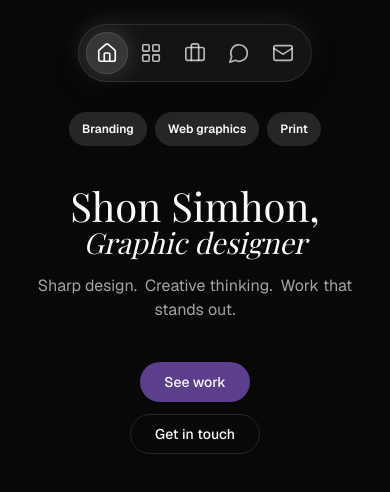
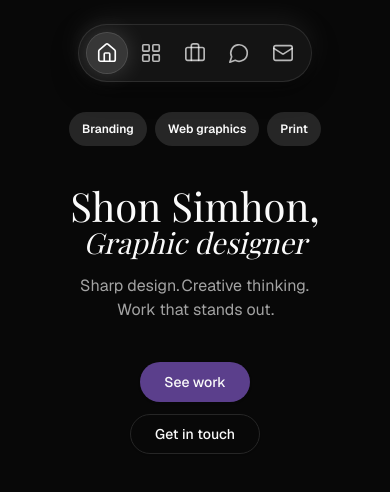
Before and after one commit to HilelShahar/shon-design, a Next.js app: page / in a window 390 px wide. Shown: the top 492 px of the page. Built offline with nearby package versions, Linux system fonts and the light colour scheme.

Commit message:
refine hero micro motion

```diff
--- a/src/app/globals.css
+++ b/src/app/globals.css
@@ -331,13 +331,32 @@
     transform: translate3d(0, calc(var(--hero-p) * -44px), 0) scale(calc(0.98 + 0.04 * var(--hero-p)));
     will-change: transform;
   }
-  .hero-title {
-    transform: translate3d(0, calc(var(--hero-p) * -10px), 0);
-  }
   .hero-chips,
   .hero-para,
   .hero-cta {
     filter: opacity(calc(1 - 0.4 * var(--hero-p)));
+  }
+
+  /* Supporting line: slow, independent micro-drift. Inner spans so this
+     cannot fight the entrance transform on .hero-para. */
+  .hero-phrase {
+    display: inline-block;
+  }
+  .hero-phrase-a {
+    --phrase-x: 2px;
+    animation: hero-phrase-drift 5.2s ease-in-out infinite;
+  }
+  .hero-phrase-b {
+    --phrase-x: -3px;
+    animation: hero-phrase-drift 6.4s ease-in-out -2.1s infinite;
+  }
+  .hero-phrase-c {
+    --phrase-x: 1.5px;
+    animation: hero-phrase-drift 7s ease-in-out -4.4s infinite;
+  }
+  @keyframes hero-phrase-drift {
+    0%, 100% { transform: translate3d(calc(var(--phrase-x) * -1), 0, 0); }
+    50% { transform: translate3d(var(--phrase-x), 0, 0); }
   }
 
   /* Mobile: lighter reveal, no scale */
@@ -345,6 +364,9 @@
     .hero-portrait-reveal {
       transform: translate3d(0, calc(var(--hero-p) * -22px), 0);
     }
+    .hero-phrase-a { --phrase-x: 1.25px; }
+    .hero-phrase-b { --phrase-x: -1.75px; }
+    .hero-phrase-c { --phrase-x: 0.75px; }
   }
 
   @media (prefers-reduced-motion: reduce) {
@@ -356,6 +378,7 @@
     [data-hero-entrance] .hero-portrait,
     [data-hero-entrance] .hero-portrait-reveal,
     [data-hero-entrance] .hero-title,
+    [data-hero-entrance] .hero-phrase,
     [data-hero-entrance] .pill-nav {
       animation: none !important;
       opacity: 1 !important;
--- a/src/app/page.tsx
+++ b/src/app/page.tsx
@@ -237,8 +237,12 @@ export default function HomePage() {
             </span>
           </h1>
 
-          <p className="whitespace-pre-wrap mx-auto mb-10 max-w-2xl text-base sm:text-lg text-muted-foreground hero-para">
-            Sharp design.  Creative thinking.  Work that stands out.
+          <p className="mx-auto mb-10 max-w-2xl text-base sm:text-lg text-muted-foreground hero-para">
+            <span className="hero-phrase hero-phrase-a">Sharp design.</span>
+            {"  "}
+            <span className="hero-phrase hero-phrase-b">Creative thinking.</span>
+            {"  "}
+            <span className="hero-phrase hero-phrase-c">Work that stands out.</span>
           </p>
 
           <div className="mb-14 flex flex-col sm:flex-row items-center justify-center gap-3 hero-cta">
--- a/src/hooks/useHeroPortraitReveal.ts
+++ b/src/hooks/useHeroPortraitReveal.ts
@@ -37,21 +37,22 @@ export function useHeroPortraitReveal<T extends HTMLElement>() {
       range = Math.min(520, Math.max(160, sectionBottom - window.innerHeight));
     };
 
-    // Visible fraction of the portrait for a given scroll progress.
-    // Delayed start so the name reads first; then head → face → body → full.
+    // Visible fraction of the portrait. Held nearly closed at the start so
+    // the name reads first, then opens more in the second half of the range.
     const visibleAt = (p: number) => {
-      if (p <= 0) return 0;
-      if (p <= 0.2) return (p / 0.2) * 0.12;
-      if (p <= 0.4) return 0.12 + ((p - 0.2) / 0.2) * 0.3;
-      if (p <= 0.65) return 0.42 + ((p - 0.4) / 0.25) * 0.28;
-      return 0.7 + ((p - 0.65) / 0.35) * 0.3;
+      if (p <= 0.12) return 0;
+      if (p <= 0.28) return ((p - 0.12) / 0.16) * 0.1;
+      if (p <= 0.48) return 0.1 + ((p - 0.28) / 0.2) * 0.32;
+      if (p <= 0.68) return 0.42 + ((p - 0.48) / 0.2) * 0.28;
+      if (p <= 0.85) return 0.7 + ((p - 0.68) / 0.17) * 0.2;
+      return 0.9 + ((p - 0.85) / 0.15) * 0.1;
     };
 
     const update = () => {
       frame = 0;
       const p = Math.min(1, Math.max(0, window.scrollY / range));
       const a = visibleAt(p);
-      const b = p <= 0 ? 0 : Math.min(1, a + 0.16);
+      const b = a <= 0 ? 0 : Math.min(1, a + 0.16);
       section.style.setProperty("--hero-p", p.toFixed(4));
       section.style.setProperty("--hero-mask-a", `${(a * 100).toFixed(2)}%`);
       section.style.setProperty("--hero-mask-b", `${(b * 100).toFixed(2)}%`);
```
